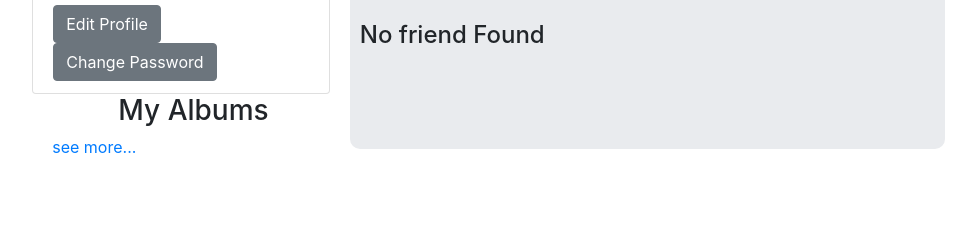
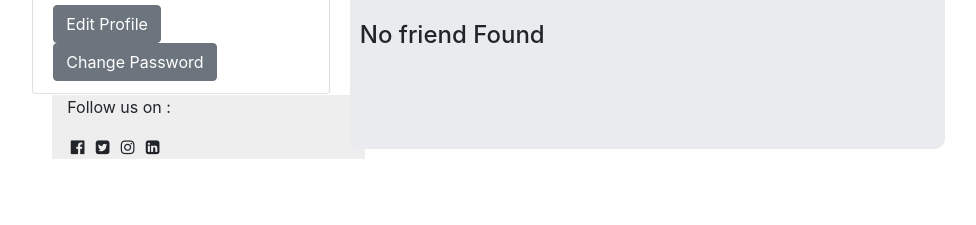
Before and after one commit to Koushik-Sarker-Seemanto/MelodyHouse, a Django app: template MelodyHouse/friends/templates/friends/viewfriendsPage.html in a window 1280 px wide. Shown: the part 354-579 px from the top of the page, without its empty margins (149-1125 px from the left). Run offline with Django 3.2, Linux system fonts and the light colour scheme; the template is opened without the code that fills it, so the values that code supplies are empty; parts of the project's set-up code (start-up, migrations or seed data) failed here and were passed over; some libraries are stand-ins or nearby versions.

Commit message:
initial footer on friends

```diff
--- a/MelodyHouse/friends/templates/friends/viewfriendsPage.html
+++ b/MelodyHouse/friends/templates/friends/viewfriendsPage.html
@@ -98,7 +98,19 @@
                 <a href="#">see more...</a>
                 </div>
 
+        <!--[ footer ] -->
+              <div  style="bottom: 0;width: 100%;position: absolute;background: #eeeeee">
+                <div class="container">
+                  <p class="footer-block">Follow us on :</p>
+                    <i class="fa fa-fw fa-facebook-official"></i>
+                    <i class="fa fa-fw fa-twitter-square"></i>
+                    <i class="fa fa-fw fa-instagram"></i>
+                    <i class="fa fa-fw fa-linkedin-square"></i>
+                </div>
+              </div>
+
         </div>
+
 
 
         {# right section #}
```
